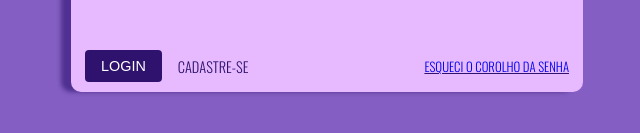
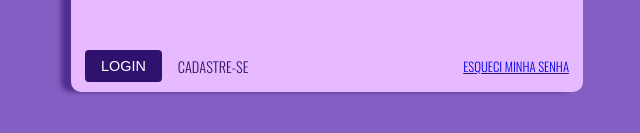
Before and after one commit to GrazieliSampaioR/pagina-de-login, a plain HTML site: page index.html in a window 1280 px wide. Shown: the part 479-612 px from the top of the page, 313-953 px from the left. Drawn offline with nearby package versions, Linux system fonts and the light colour scheme.

Commit message:
alterações no esqueci senha

```diff
--- a/index.html
+++ b/index.html
@@ -19,7 +19,7 @@
             <div class="actions">
             <input type="submit" value="Login" class="form-btn">
             <a href="cadastro.html" class="cadastrese">Cadastre-se</a>
-             <a href="#" class="ECS">Esqueci o corolho da senha</a>
+             <a href="#" class="ECS">Esqueci minha senha</a>
             </div>
         </fieldset>
     </form>
```
